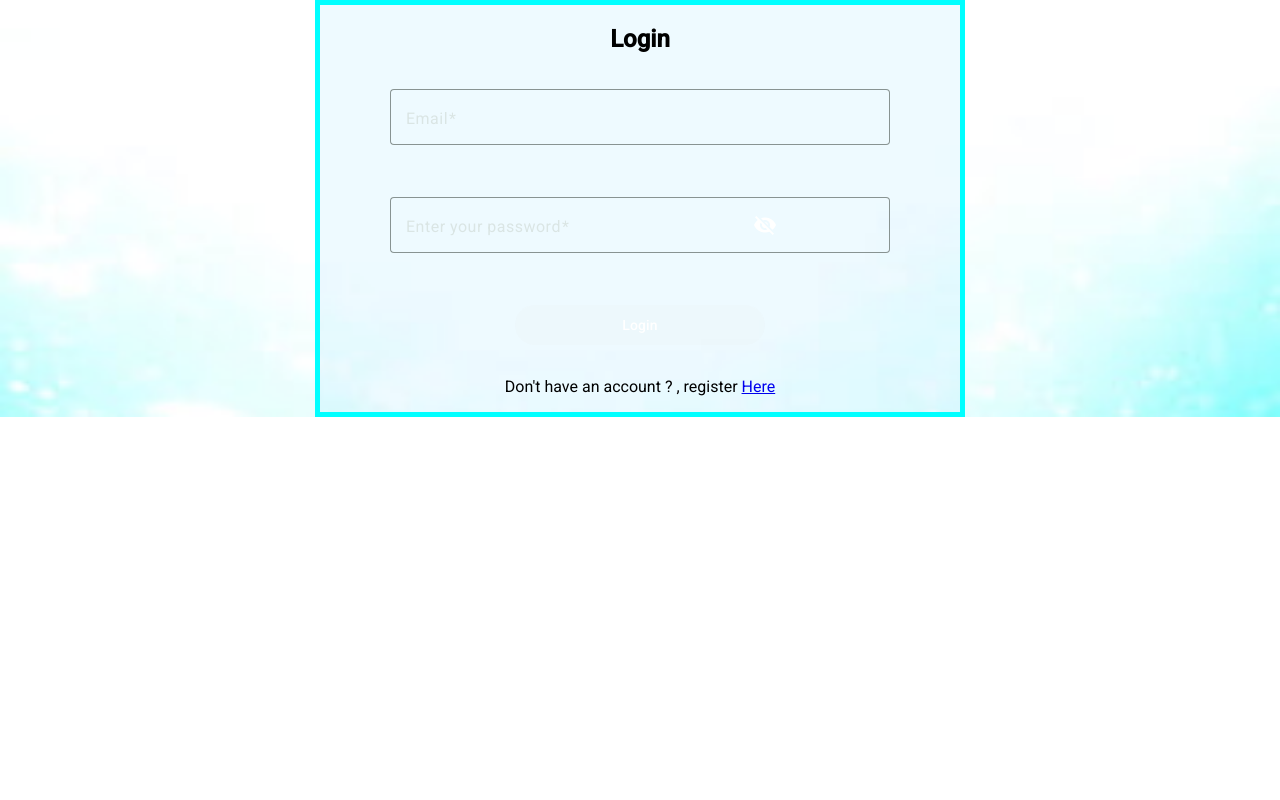
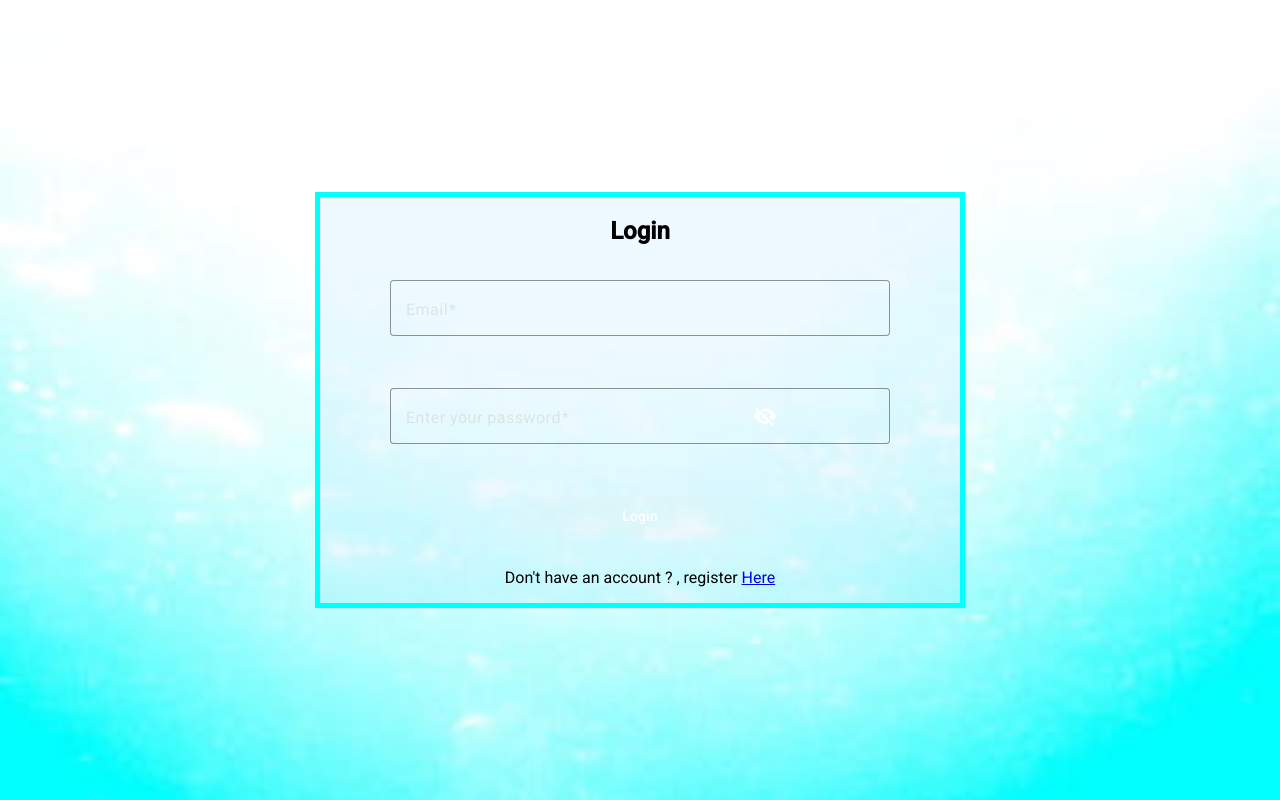
Before and after one commit to dot-ruth/personal-finance-frontend, an Angular app: page /login in a window 1280 px wide. Built offline with nearby package versions, Linux system fonts and the light colour scheme.

Commit message:
FIX|#8|styling for the sidenav,loginpage, and registration page

```diff
--- a/src/app/components/sidenav/sidenav.component.scss
+++ b/src/app/components/sidenav/sidenav.component.scss
@@ -2,7 +2,7 @@
     height: 100vh;
     .sidenav {
         width:15vw;
-        background: #673AB7;
+        background: #92ddd9;
     }
         mat-icon,span{
              color: #fff;
--- a/src/app/components/sidenav/sidenav.component.ts
+++ b/src/app/components/sidenav/sidenav.component.ts
@@ -1,6 +1,6 @@
 import { Component } from '@angular/core';
 import { ProfilePictureComponent } from '../profile-picture/profile-picture.component';
-import { RouterOutlet,RouterLink } from '@angular/router';
+import { RouterOutlet,RouterLink,RouterLinkActive } from '@angular/router';
 import {MatSidenavModule} from '@angular/material/sidenav';
 import { MatIcon } from '@angular/material/icon';
 import { MatListModule} from '@angular/material/list'
@@ -20,7 +20,7 @@ from '@fortawesome/free-solid-svg-icons';
 @Component({
   selector: 'app-sidenav',
   standalone: true,
-  imports: [ProfilePictureComponent,RouterOutlet,MatSidenavModule,FontAwesomeModule,MatIcon,RouterLink,MatListModule],
+  imports: [ProfilePictureComponent,RouterOutlet,MatSidenavModule,FontAwesomeModule,MatIcon,RouterLink,MatListModule,RouterLinkActive],
   templateUrl: './sidenav.component.html',
   styleUrl: './sidenav.component.scss'
 })
--- a/src/app/pages/login-page/login-page.component.scss
+++ b/src/app/pages/login-page/login-page.component.scss
@@ -1,6 +1,6 @@
 .container{
     width: 100%;
-    height: 100%;
+    height: 100vh;
     background-image: url("/login_backgound.jpg");
     background-size: cover;
     display: flex;
--- a/src/app/pages/register-page/register-page.component.scss
+++ b/src/app/pages/register-page/register-page.component.scss
@@ -1,5 +1,5 @@
 .container{
-    height: 100%;
+    height: 100vh;
     background-image: url("/login_backgound.jpg");
     background-size: cover;
     display: flex;
```
